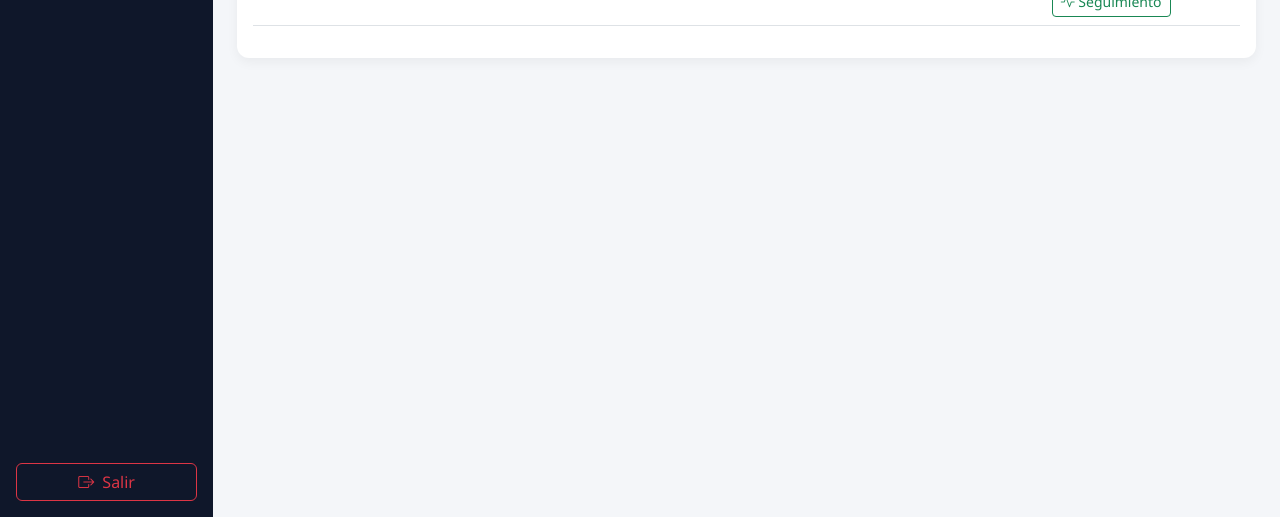
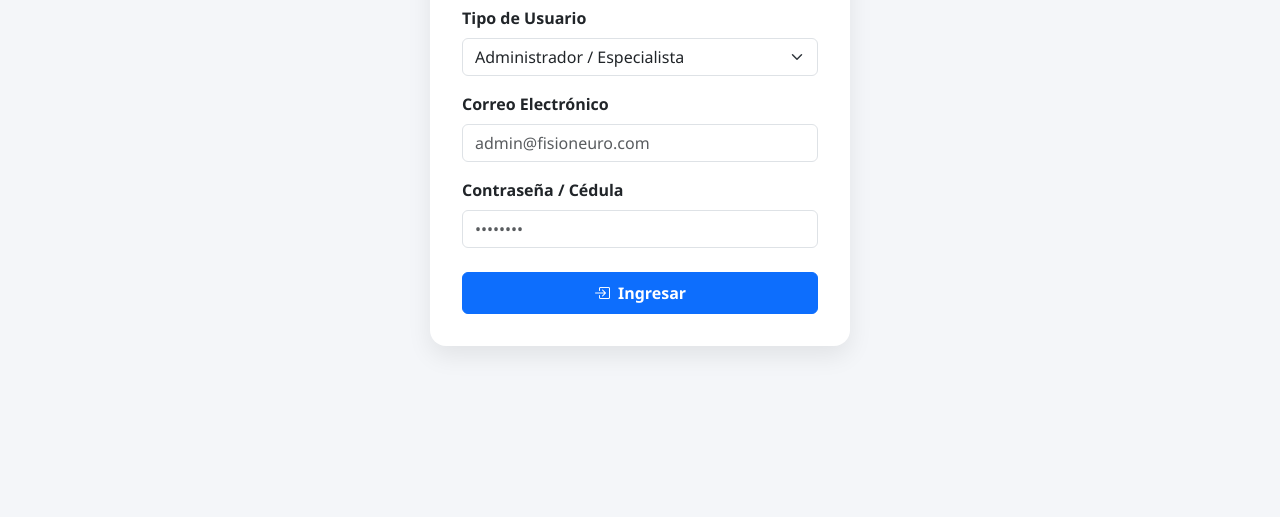
Before and after one commit to RubenAlejandroMedina/fisioneuro-app, a website: page fisioneuro-app/public/index.html in a window 1280 px wide. Shown: the part 283-800 px from the top of the page. Drawn offline with nearby package versions, Linux system fonts and the light colour scheme.

Commit message:
Update index.html

```diff
--- a/fisioneuro-app/public/index.html
+++ b/fisioneuro-app/public/index.html
@@ -12,11 +12,48 @@
     .sidebar .nav-link { color: #94a3b8; padding: 12px 20px; margin: 4px 0; border-radius: 8px; }
     .sidebar .nav-link.active, .sidebar .nav-link:hover { background: #0d6efd; color: white; }
     .custom-card { border: none; border-radius: 12px; box-shadow: 0 4px 12px rgba(0,0,0,0.05); }
+    .login-container { min-height: 100vh; display: flex; align-items: center; justify-content: center; }
+    .login-card { width: 100%; max-width: 420px; padding: 2rem; border-radius: 16px; background: white; box-shadow: 0 10px 25px rgba(0,0,0,0.08); }
   </style>
 </head>
 <body>
 
-  <div class="container-fluid">
+  <!-- VISTA 1: INGRESO / LOGIN (ADMIN Y PACIENTES) -->
+  <div id="vistaLogin" class="container login-container">
+    <div class="login-card">
+      <div class="text-center mb-4">
+        <h3 class="text-primary fw-bold"><i class="bi bi-heart-pulse-fill me-2"></i>FisioNeuro</h3>
+        <p class="text-muted small">Acceso al Sistema de Gestión Médica</p>
+      </div>
+
+      <form id="formLogin" onsubmit="iniciarSesion(event)">
+        <div class="mb-3">
+          <label class="form-label fw-bold">Tipo de Usuario</label>
+          <select id="loginRol" class="form-select" onchange="cambiarTipoLogin(this.value)" required>
+            <option value="admin">Administrador / Especialista</option>
+            <option value="paciente">Paciente</option>
+          </select>
+        </div>
+
+        <div class="mb-3">
+          <label id="lblUsuario" class="form-label fw-bold">Correo Electrónico</label>
+          <input type="text" id="loginUsuario" class="form-control" placeholder="admin@fisioneuro.com" required>
+        </div>
+
+        <div class="mb-4">
+          <label class="form-label fw-bold">Contraseña / Cédula</label>
+          <input type="password" id="loginPassword" class="form-control" placeholder="••••••••" required>
+        </div>
+
+        <button type="submit" class="btn btn-primary w-100 py-2 fw-bold">
+          <i class="bi bi-box-arrow-in-right me-2"></i>Ingresar
+        </button>
+      </form>
+    </div>
+  </div>
+
+  <!-- VISTA 2: PANEL DE ADMINISTRACIÓN / PACIENTES (OCULTO AL INICIO) -->
+  <div id="vistaDashboard" class="container-fluid d-none">
     <div class="row">
       <!-- SIDEBAR -->
       <div class="col-md-2 sidebar p-3 d-flex flex-column justify-content-between">
@@ -31,7 +68,9 @@
             </li>
           </ul>
         </div>
-        <button class="btn btn-outline-danger w-100"><i class="bi bi-box-arrow-right me-2"></i>Salir</button>
+        <button class="btn btn-outline-danger w-100" onclick="cerrarSesion()">
+          <i class="bi bi-box-arrow-right me-2"></i>Salir
+        </button>
       </div>
 
       <!-- MAIN CONTENT -->
@@ -246,7 +285,32 @@
   <!-- SCRIPTS -->
   <script src="https://cdn.jsdelivr.net/npm/bootstrap@5.3.0/dist/js/bootstrap.bundle.min.js"></script>
   <script>
-    // Abrir Historia Clínica autocompletando los datos del paciente
+    // Control de Inicio y Cierre de Sesión
+    function cambiarTipoLogin(rol) {
+      const lblUsuario = document.getElementById('lblUsuario');
+      const inputUsuario = document.getElementById('loginUsuario');
+      if (rol === 'paciente') {
+        lblUsuario.innerText = 'Número de Cédula / Email';
+        inputUsuario.placeholder = '1850489434';
+      } else {
+        lblUsuario.innerText = 'Correo Electrónico';
+        inputUsuario.placeholder = 'admin@fisioneuro.com';
+      }
+    }
+
+    function iniciarSesion(e) {
+      e.preventDefault();
+      document.getElementById('vistaLogin').classList.add('d-none');
+      document.getElementById('vistaDashboard').classList.remove('d-none');
+    }
+
+    function cerrarSesion() {
+      document.getElementById('formLogin').reset();
+      document.getElementById('vistaDashboard').classList.add('d-none');
+      document.getElementById('vistaLogin').classList.remove('d-none');
+    }
+
+    // Modal Historia Clínica
     function abrirHistoria(cedula, nombre, celular) {
       document.getElementById('hcFechaApertura').valueAsDate = new Date();
       document.getElementById('hcCedula').value = cedula;
@@ -257,7 +321,7 @@
       modal.show();
     }
 
-    // Abrir Seguimiento
+    // Modal Seguimiento
     function abrirSeguimiento(cedula) {
       document.getElementById('segFecha').valueAsDate = new Date();
       const modal = new bootstrap.Modal(document.getElementById('modalSeguimiento'));
```
